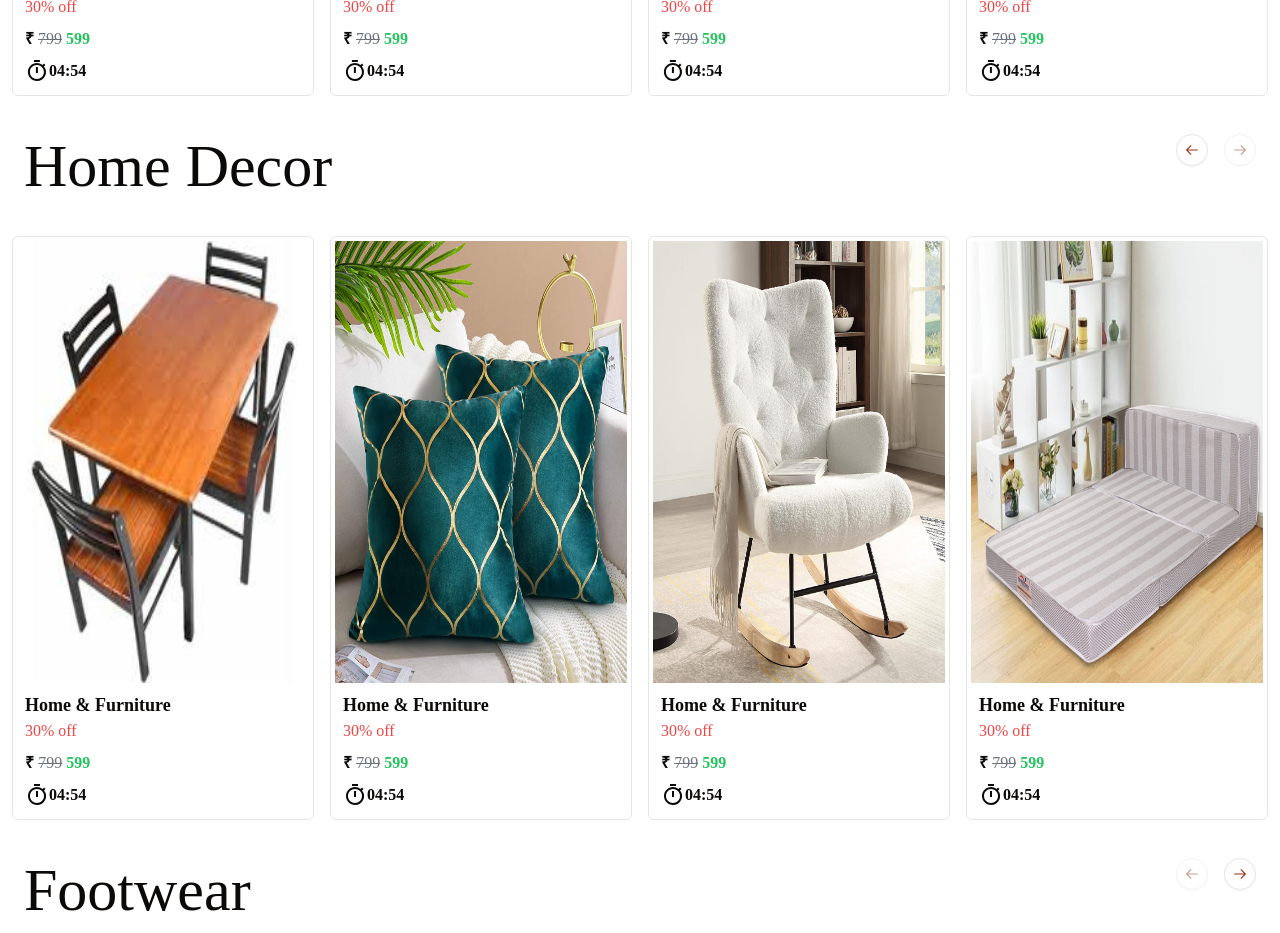
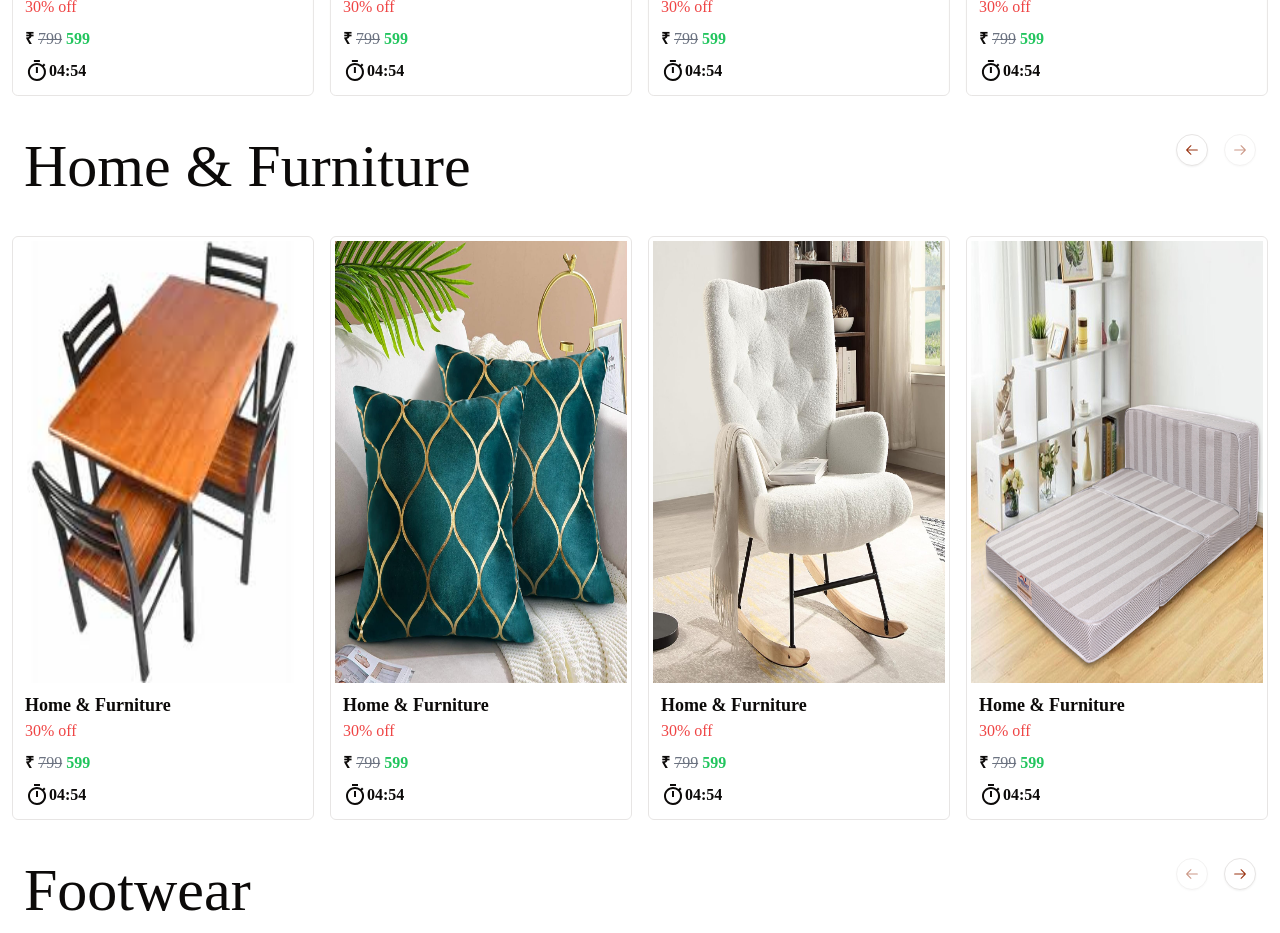
Before and after one commit to glitchnobody/shuddhi, a Next.js app: page / in a window 1280 px wide. Shown: the part 2200-3133 px from the top of the page. Built offline with nearby package versions, Linux system fonts and the light colour scheme.

Commit message:
category added

```diff
--- a/src/app/page.tsx
+++ b/src/app/page.tsx
@@ -707,7 +707,7 @@ export default function Home() {
           className="w-full max-w-screen-2xl"
         >
           <div className="w-full flex md:justify-between items-center max-w-screen-2xl px-3">
-            <h3 className="text-6xl font-medium">Home Decor</h3>
+            <h3 className="text-6xl font-medium">Home & Furniture</h3>
             <div className="relative md:flex hidden gap-4">
               <CarouselPrevious />
               <CarouselNext />
```
